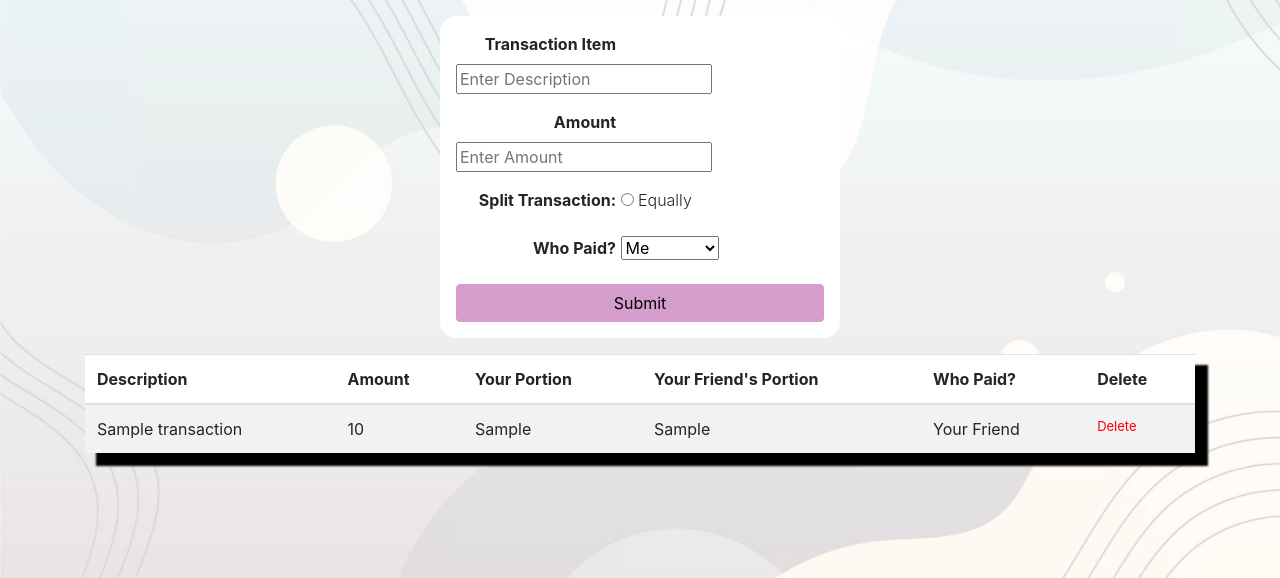
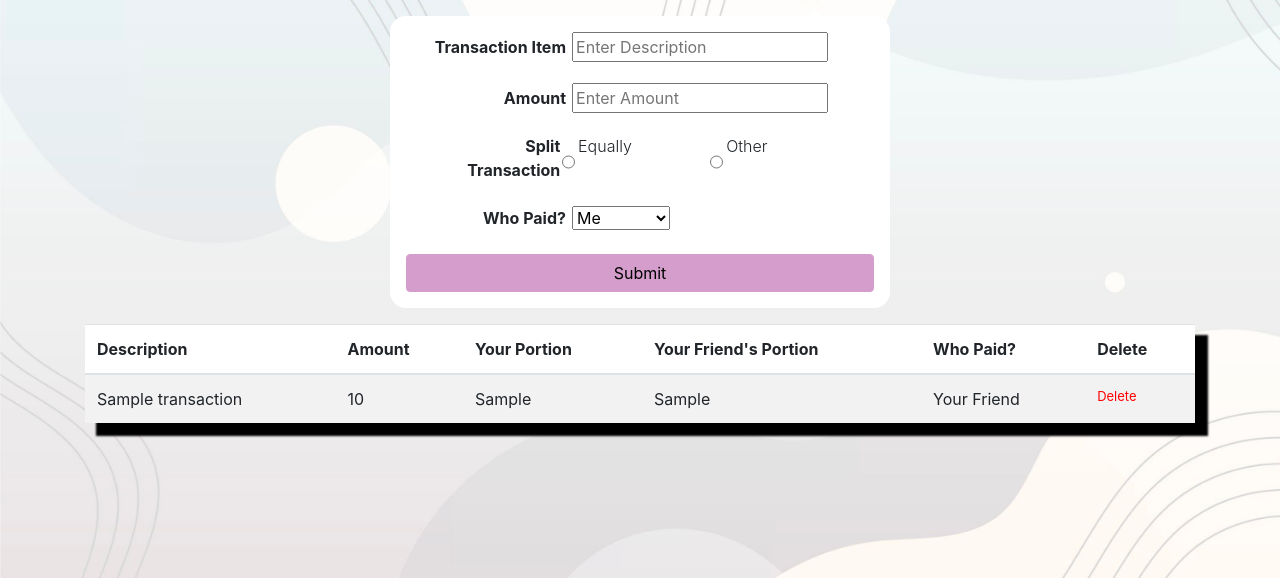
Before and after one commit to dimiprousalis/GoodDimes, a Node project: template views/transactions.ejs in a window 1280 px wide. Shown: the part 56-634 px from the top of the page. Run offline with Node 20 templates, Linux system fonts and the light colour scheme; the template is opened without the code that fills it: most values are stand-ins (such as "Sample title", 1, 10 or a date in 2020); some libraries are stand-ins or nearby versions.

Commit message:
added other dollar amt option btn

```diff
--- a/public/css/style.css
+++ b/public/css/style.css
@@ -1,6 +1,11 @@
 /* * {
     font-family: 'Secular One', Courier, monospace;
 } */
+
+.hidden {
+    display: none;
+}
+
 
 html,
 body {
@@ -51,7 +56,7 @@
     border-radius: 1rem;
     display: flex;
     flex-direction: column;
-    width: 400px;
+    width: 500px;
     /* height: 400px; */
 }
 
@@ -69,10 +74,12 @@
     width: 10em;
     text-align: right;
     font-weight: bold;
+    margin-right: .1rem;
 }
 
 #radioLabel {
     text-align: left;
+    margin-left: .2rem;
     font-weight: 300;
 }
 
--- a/public/js/main.js
+++ b/public/js/main.js
@@ -1,27 +1,22 @@
 const deleteBtn = document.querySelectorAll('.del')
+const otherAmountBtn = document.querySelector('#otherAmountItem') //<= radio buttons for split
+const equallyBtn = document.querySelector('#equallyItem') //<= radio buttons for split
 const todoItem = document.querySelectorAll('span.not')
 const todoComplete = document.querySelectorAll('span.completed')
 
-Array.from(deleteBtn).forEach((el)=>{
+
+//Adding event listeners to transaction item deletes
+Array.from(deleteBtn).forEach((el) => {
     el.addEventListener('click', deleteTransaction)
 })
 
-
-// Array.from(todoItem).forEach((el)=>{
-//     el.addEventListener('click', markComplete)
-// })
-
-Array.from(todoComplete).forEach((el)=>{
-    el.addEventListener('click', markIncomplete)
-})
-
-
-async function deleteTransaction(){
+//Delete transactions
+async function deleteTransaction() {
     const transactionId = this.parentNode.dataset.id
-    try{
+    try {
         const response = await fetch('transactions/deleteTransaction', {
             method: 'delete',
-            headers: {'Content-type': 'application/json'},
+            headers: { 'Content-type': 'application/json' },
             body: JSON.stringify({
                 'transactionIdFromJSFile': transactionId
             })
@@ -29,17 +24,44 @@
         const data = await response.json()
         console.log(data)
         location.reload()
-    }catch(err){
+    } catch (err) {
         console.log(err)
     }
 }
 
-async function markComplete(){
+//Adding event listeners to equal/other amount radio buttons
+otherAmountBtn.addEventListener('click', showOtherAmountOptions)
+equallyBtn.addEventListener('click', showOtherAmountOptions)
+
+//If "Other" amount is selected then show additional input; if "equally" selected then remove
+function showOtherAmountOptions() {
+    const otherAmountForm = document.getElementById('extra-input-form');
+    if (otherAmountBtn.checked) {
+        otherAmountForm.classList.remove('hidden');
+    }
+    if (equallyBtn.checked) {
+        otherAmountForm.classList.add('hidden');
+    }
+}
+
+
+// Array.from(todoItem).forEach((el)=>{
+//     el.addEventListener('click', markComplete)
+// })
+
+Array.from(todoComplete).forEach((el) => {
+    el.addEventListener('click', markIncomplete)
+})
+
+
+
+
+async function markComplete() {
     const todoId = this.parentNode.dataset.id
-    try{
+    try {
         const response = await fetch('todos/markComplete', {
             method: 'put',
-            headers: {'Content-type': 'application/json'},
+            headers: { 'Content-type': 'application/json' },
             body: JSON.stringify({
                 'todoIdFromJSFile': todoId
             })
@@ -47,17 +69,17 @@
         const data = await response.json()
         console.log(data)
         location.reload()
-    }catch(err){
+    } catch (err) {
         console.log(err)
     }
 }
 
-async function markIncomplete(){
+async function markIncomplete() {
     const todoId = this.parentNode.dataset.id
-    try{
+    try {
         const response = await fetch('todos/markIncomplete', {
             method: 'put',
-            headers: {'Content-type': 'application/json'},
+            headers: { 'Content-type': 'application/json' },
             body: JSON.stringify({
                 'todoIdFromJSFile': todoId
             })
@@ -65,7 +87,7 @@
         const data = await response.json()
         console.log(data)
         location.reload()
-    }catch(err){
+    } catch (err) {
         console.log(err)
     }
 }
--- a/views/transactions.ejs
+++ b/views/transactions.ejs
@@ -2,7 +2,8 @@
 
   <nav class="navbar navbar-expand-lg navbar-light bg-light">
     <a class="navbar-brand" href="#">Good Dimes</a>
-  <button class="navbar-toggler" type="button" data-toggle="collapse" data-target="#navbarNav" aria-controls="navbarNav" aria-expanded="false" aria-label="Toggle navigation">
+    <button class="navbar-toggler" type="button" data-toggle="collapse" data-target="#navbarNav"
+      aria-controls="navbarNav" aria-expanded="false" aria-label="Toggle navigation">
       <span class="navbar-toggler-icon"></span>
     </button>
     <div class="collapse navbar-collapse" id="navbarNav">
@@ -33,11 +34,21 @@
         <label for="amountItem">Amount</label>
         <input type="number" step="any" placeholder="Enter Amount" name='amountItem'>
       </div>
-          <div class="form-group">
-            <label>Split Transaction:</label>
+      <!-- radio buttons to select whether pmt split equally -->
+      <div class="form-group custom-control custom-radio custom-control-inline">
+        <label>Split Transaction</label>
         <input type="radio" name="splitItem" value="equally" id="equallyItem">
         <label id="radioLabel" for="equallyItem">Equally</label>
+        <input type="radio" name="splitItem" id="otherAmountItem">
+        <label id="radioLabel" for="otherAmountItem">Other</label>
       </div>
+      <!---->
+      <!-- input form to enter custom amount if split not equally -->
+      <div id="extra-input-form" class="hidden form-group">
+        <label for="userAmountItem">Your Portion</label>
+        <input type="number" step="any" placeholder="Enter Your Dollar Amount" name='userAmountItem'>
+      </div>
+      <!---->
       <div class="form-group">
         <label for="payerItem">Who Paid?</label>
         <select name='payerItem'>
```
Lines whose indentation alone changed are shown as unchanged.
